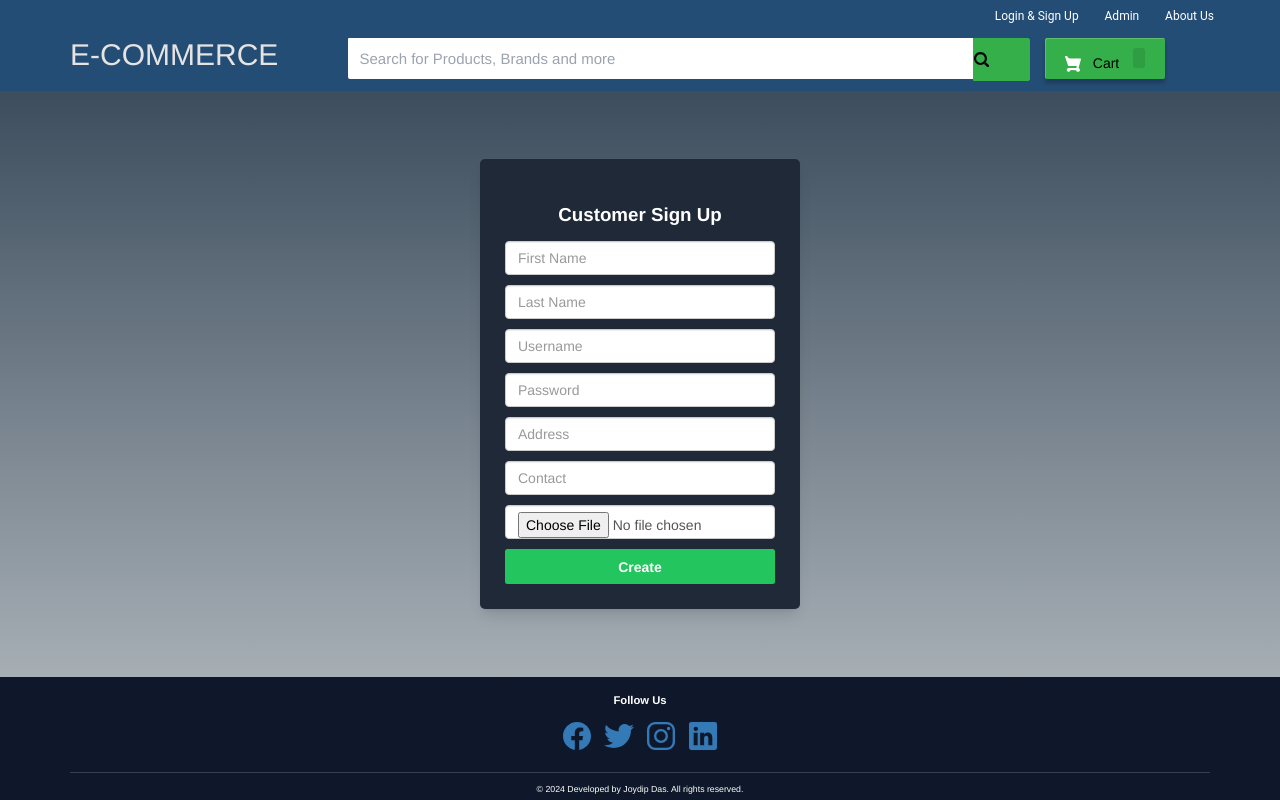
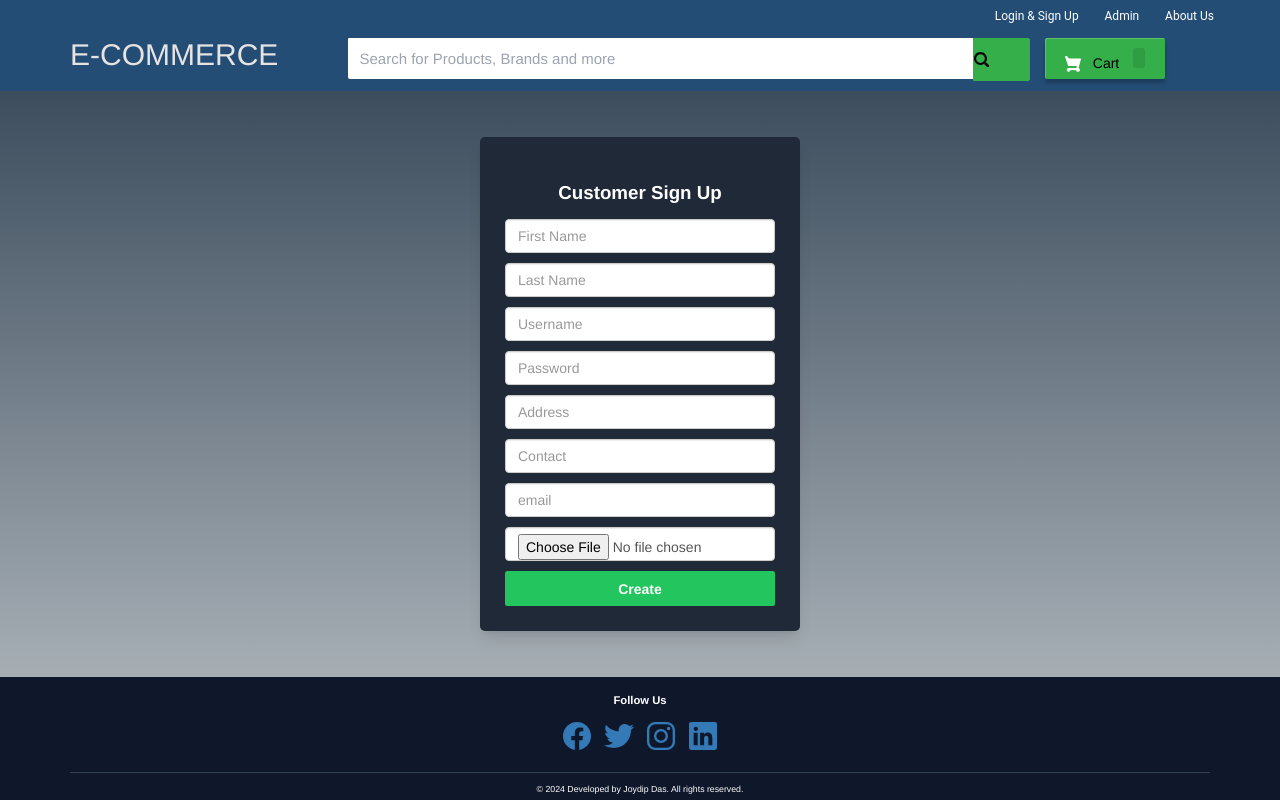
Before and after one commit to joydip12321/E-Commerce-, a Django app: page /customersignup in a window 1280 px wide. Run offline with Django 3.2, Linux system fonts and the light colour scheme; some libraries are stand-ins or nearby versions.

Commit message:
attribute was missing in sign in

```diff
--- a/ecom/forms.py
+++ b/ecom/forms.py
@@ -14,7 +14,7 @@ class CustomerUserForm(forms.ModelForm):
 class CustomerForm(forms.ModelForm):
     class Meta:
         model=models.Customer
-        fields=['address','mobile','profile_pic']
+        fields=['address','mobile','profile_pic','email']
 
 class ProductForm(forms.ModelForm):
     class Meta:
--- a/ecom/models.py
+++ b/ecom/models.py
@@ -5,6 +5,7 @@ class Customer(models.Model):
     user=models.OneToOneField(User,on_delete=models.CASCADE)
     profile_pic= models.ImageField(upload_to='profile_pic/CustomerProfilePic/',null=True,blank=True)
     address = models.CharField(max_length=40)
+    email = models.CharField(max_length=50,null=True)
     mobile = models.CharField(max_length=20,null=False)
     @property
     def get_name(self):
--- a/ecom/views.py
+++ b/ecom/views.py
@@ -297,39 +297,56 @@ def cart_view(request):
 
         for p in products:
                 quantity = int(request.POST.get(f'quantity_{p.id}', 0))  # Correctly retrieve the quantity
-                req_quantity=math.floor(quantity/p.required_quantity)*p.free_quantity
+                req_quantity = 0
 
-                if quantity > 0 and (quantity+req_quantity) <= p.quantity:
-                    total+=(p.price*quantity)
-                    if quantity>=p.required_quantity:
-                        free=math.floor(quantity/p.required_quantity)
-                        free*=p.free_quantity
-                        quantity+=free
+                # Check if required_quantity is set, otherwise no free items are given
+                if p.required_quantity and p.required_quantity != 0:
+                    req_quantity = math.floor(quantity / p.required_quantity) * p.free_quantity
 
+                # Ensure the requested quantity + free items is within the available stock
+                if quantity > 0 and (quantity + req_quantity) <= p.quantity:
+                    total += (p.price * quantity)
+
+                    # Only calculate free items if required_quantity is valid (not zero)
+                    if p.required_quantity and quantity >= p.required_quantity:
+                        free = math.floor(quantity / p.required_quantity) * p.free_quantity
+                        quantity += free
+
+                    # Deduct the final quantity (including free items if applicable) from the product stock
                     p.quantity -= quantity
 
+                    # Save the updated product quantity
                     p.save()
+
+                    # Add the product to the list of purchased items
                     purchased_products.append(p.id)
+
+                    # Create the order
                     models.Orders.objects.get_or_create(
                         customer=customer,
                         product=p,
                         status='Pending',
                         quantity=quantity,
-                        email="email",  # Use email from Customer model
-                        mobile=customer.mobile,  # Use mobile from Customer model
-                        address=customer.address,  # Use address from Customer model
+                        email=customer.email,  # Use email from the Customer model
+                        mobile=customer.mobile,  # Use mobile from the Customer model
+                        address=customer.address,  # Use address from the Customer model
                         price=total
                     )
+
+                    # Inform the user that the order has been placed
                     messages.info(request, 'Order Placed')
+
+                    # Redirect to the 'my-order' page
                     return redirect('my-order')
+
 
                 else:
                     messages.info(request, 'Too much quantity or quantity missing! Not available for '+ p.name)
 
     return render(request,'ecom/cart.html',{'products':products,'total':total,'product_count_in_cart':product_count_in_cart})
 
-@login_required(login_url='customerlogin')
-@user_passes_test(is_customer)
+# @login_required(login_url='customerlogin')
+# @user_passes_test(is_customer)
 def remove_from_cart_view(request,pk):
     #for counter in cart
     if 'product_ids' in request.COOKIES:
--- a/templates/ecom/customersignup.html
+++ b/templates/ecom/customersignup.html
@@ -32,6 +32,8 @@
 
                 {% render_field customerForm.mobile class="form-control block w-full px-4 py-2 mb-4 text-gray-700 bg-gray-900 border border-gray-600 rounded focus:outline-none focus:border-green-400" placeholder="Contact" %}
 
+                {% render_field customerForm.email class="form-control block w-full px-4 py-2 mb-4 text-gray-700 bg-gray-900 border border-gray-600 rounded focus:outline-none focus:border-green-400" placeholder="email" %}
+
                 {% render_field customerForm.profile_pic class="form-control block w-full px-4 py-2 mb-4 text-gray-700 bg-gray-900 border border-gray-600 rounded focus:outline-none focus:border-green-400" placeholder="Profile pic" %}
 
                 <input type="submit" value="Create" class="w-full py-3 bg-green-500 text-white font-semibold rounded hover:bg-green-400 transition duration-200">
--- a/templates/ecom/edit_profile.html
+++ b/templates/ecom/edit_profile.html
@@ -69,6 +69,9 @@
               {% render_field customerForm.mobile class="form-control" placeholder="Mobile" %}
             </div>
             <div class="form-group">
+              {% render_field customerForm.email class="form-control" placeholder="email" %}
+            </div>
+            <div class="form-group">
               {% render_field customerForm.profile_pic class="form-control" placeholder="Profile Picture" %}
             </div>
           </div>
```
Also changed, not shown: db.sqlite3, ecom/migrations/0011_customer_email.py (added), static/profile_pic/CustomerProfilePic/300px_profile_phQ5CVM_E3xki4f.png (added), static/profile_pic/CustomerProfilePic/300px_profile_phQ5CVM_E3xki4f_wqNfLnr.png (added).
